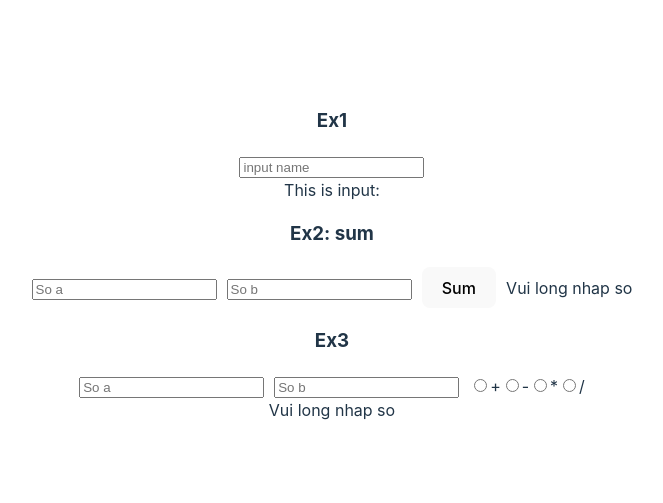
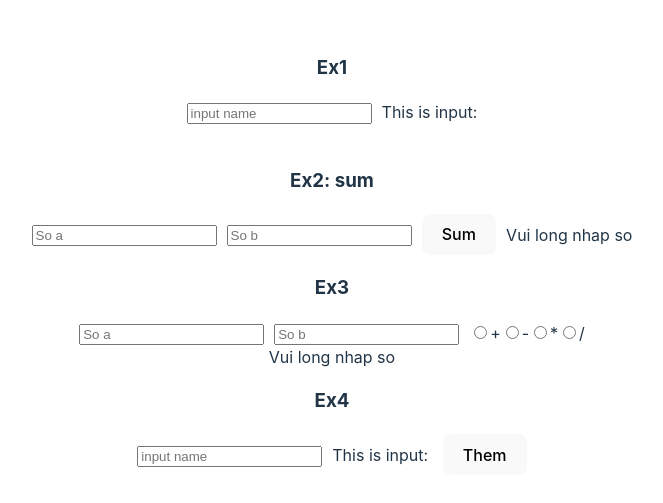
Before and after one commit to phuong261104/Tuan2_HuynhThanhPhuong_22671361, a React (Vite) app in the folder lab_tuan2/: page / in a window 1280 px wide. Shown: the part 145-648 px from the top of the page, without its empty margins (308-971 px from the left). Built offline with nearby package versions, Linux system fonts and the light colour scheme.

Commit message:
ex4 todolist

```diff
--- a/lab_tuan2/src/App.jsx
+++ b/lab_tuan2/src/App.jsx
@@ -5,6 +5,7 @@ import './App.css'
 import Ex1 from './component/ex1'
 import Ex2 from './component/ex2'
 import Ex3 from './component/ex3'
+import Ex4 from './component/ex4'
 
 function App() {
   const [count, setCount] = useState(0)
@@ -16,6 +17,8 @@ function App() {
       <Ex2/>
       <br />
       <Ex3/>
+      <br />
+      <Ex4/>
     </>
   )
 }
--- a/lab_tuan2/src/component/ex1.jsx
+++ b/lab_tuan2/src/component/ex1.jsx
@@ -9,10 +9,9 @@ const Ex1 = () => {
         <>
         <h3>Ex1</h3>
         <div>
-        <input type="text" onChange={(e)=>{setName(e.target.value)}} placeholder="input name"/>
-        <br />
+        <input type="text" style={{marginRight: "10px"}} onChange={(e)=>{setName(e.target.value)}} placeholder="input name"/>
+        <span>This is input: {name}</span>
         </div>
-        <span>This is input: {name}</span>
         </>
     )
 }
--- /dev/null
+++ b/lab_tuan2/src/component/ex4.jsx
@@ -0,0 +1,39 @@
+import { useState } from "react";
+
+const Ex4 = () => {
+
+    const [name, setName] = useState("");
+    const [todoData, setTodoData] = useState([])
+
+    const addToDo = (name) => {
+        setTodoData([...todoData, name])
+    }
+
+
+    return (
+
+        <>
+        <h3>Ex4</h3>
+        <div>
+        <input type="text" style={{marginRight: "10px"}} onChange={(e)=>{setName(e.target.value)}} placeholder="input name"/>
+        <span style={{marginRight: "10px"}}>This is input: {name}</span>
+        <button onClick={()=>addToDo(name)} >Them</button>
+        </div>
+        {todoData
+        ? <div>{
+            todoData.map((item, index) => {
+                return (
+                    <div style={{margin: "10px"}}>
+                        {item}
+                        <button>delete</button>
+                    </div>
+                )
+            })
+        } </div>:
+        <span>No data</span>
+        }
+        </>
+    )
+}
+
+export default Ex4
```
